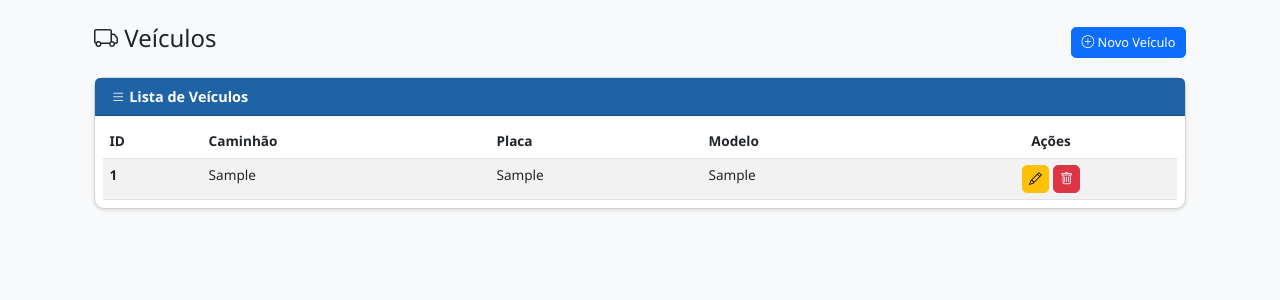
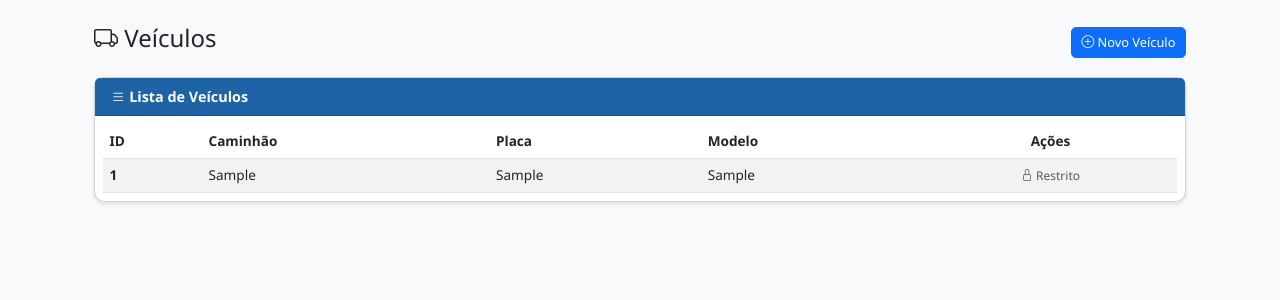
Before and after one commit to qualicontaxanderson-hub/nh-transportes, a Flask app: page /veiculos/ in a window 1280 px wide. Shown: the part 76-376 px from the top of the page. Run offline with Flask 3, Linux system fonts and the light colour scheme; the visitor is signed in with stand-in values (Sample User, id 1); tables that the repository leaves empty or names only in its code hold one stand-in row (values such as "Sample post"); data that the repository does not hold is empty; parts of the project's set-up code (start-up, migrations or seed data) failed here and were passed over.

Commit message:
Update lista.html

```diff
--- a/templates/veiculos/lista.html
+++ b/templates/veiculos/lista.html
@@ -37,6 +37,7 @@
                                 <td>{{ veiculo.placa }}</td>
                                 <td>{{ veiculo.modelo or '-' }}</td>
                                 <td class="text-center">
+                                    {% if current_user.nivel == 'admin' %}
                                     <a href="{{ url_for('veiculos.editar', id=veiculo.id) }}" class="btn btn-sm btn-warning" title="Editar" style="padding: 0.2rem 0.4rem;">
                                         <i class="bi bi-pencil"></i>
                                     </a>
@@ -45,6 +46,11 @@
                                             <i class="bi bi-trash"></i>
                                         </button>
                                     </form>
+                                    {% else %}
+                                    <span class="text-muted" style="font-size: 0.75rem;">
+                                        <i class="bi bi-lock"></i> Restrito
+                                    </span>
+                                    {% endif %}
                                 </td>
                             </tr>
                             {% endfor %}
```
